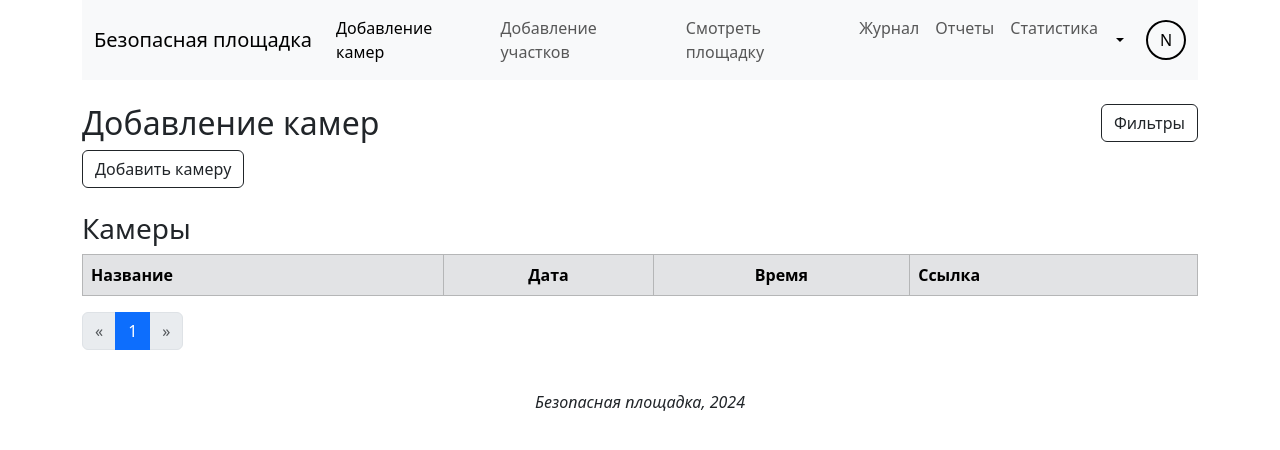
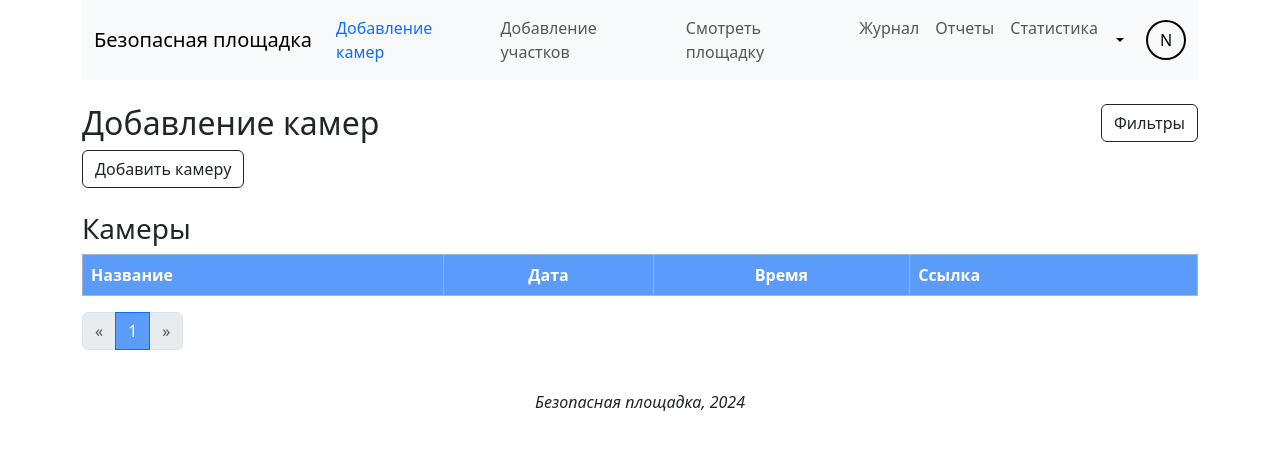
Before and after one commit to qsnk/safety_site, a Django app: page /cabinet/add-camera/ in a window 1280 px wide. Shown: the top 450 px of the page. Run offline with Django 4.2, Linux system fonts and the light colour scheme; the visitor is signed in with stand-in values (Sample User, id 1); data that the repository does not hold is empty; some libraries are stand-ins or nearby versions.

Commit message:
Added feature for watch several cameras at same time. Added style.css file. Updated templates, urls, views

```diff
--- a/safety_site/cabinet/urls.py
+++ b/safety_site/cabinet/urls.py
@@ -8,7 +8,7 @@ urlpatterns = [
     path('add-camera/', add_cameras, name='cabinet_cameras'),
     path('add-place/', add_places, name='cabinet_places'),
     path('watch/', watch_site, name='watch_site'),
-    path('watch/video', stream_video, name="stream_video"),
+    path('watch/<int:id>', stream_video, name="stream_video"),
     path('reports/', reports, name='cabinet_reports'),
     path('reports/<int:report_id>', download_word_report, name='download_word_report'),
     path('journal/', journal, name='cabinet_journal'),
--- a/safety_site/cabinet/views.py
+++ b/safety_site/cabinet/views.py
@@ -1,5 +1,4 @@
 from django.contrib.auth.decorators import login_required
-from django.http import JsonResponse
 from django.shortcuts import render, redirect, get_object_or_404
 from django.contrib import messages
 from django.contrib.auth import logout
@@ -176,10 +175,9 @@ def add_places(request):
 @login_required(login_url="/login/")
 def watch_site(request):
     sites_cache = cache.get('sites')
+    print(sites_cache)
     if request.method == "POST":
-        if 'play-button' in request.POST:
-            return stream_video(request)
-
+        form = ShowPlaceForm(request.POST, user_id=request.user)
         if 'stop-button' in request.POST:
             cache.set('sites', None, 60 * 60)
             cv2.VideoCapture().release()
@@ -188,36 +186,27 @@ def watch_site(request):
             return render(request, 'cabinet/watch_site.html', context)
 
         if 'show-button' in request.POST:
-            form = ShowPlaceForm(request.POST, user_id=request.user)
             if form.is_valid():
                 choices = form.cleaned_data["places"]
-                if choices is not None:
+                if choices:
                     sites = {place.pk: place.name for place in choices}
                     cache.set('sites', sites, 60 * 60 * 24)
                     print(sites)
                 else:
                     sites = None
                     cache.set('sites', sites, 60 * 60)
-                form = ShowPlaceForm(user_id=request.user)
                 context = {'form': form, 'sites': sites}
                 return render(request, 'cabinet/watch_site.html', context)
-    else:
-        if sites_cache is not None:
-            sites = sites_cache
-        else:
-            sites = None
 
-        cache.set('sites', sites, 60 * 60)
-        form = ShowPlaceForm(user_id=request.user)
-        places = Place.objects.filter(user_id=request.user)
-        context = {'places': places, 'sites': sites, 'form': form}
-        return render(request, 'cabinet/watch_site.html', context)
+    form = ShowPlaceForm(user_id=request.user)
+    places = Place.objects.filter(user_id=request.user)
+    context = {'places': places, 'sites': sites_cache, 'form': form}
+    return render(request, 'cabinet/watch_site.html', context)
 
-def stream_video(request):
+def stream_video(request, id):
     sites_cached = cache.get('sites')
     if sites_cached is not None:
-        index = int(list(sites_cached.keys())[0])
-        chosen_camera = Place.objects.get(pk=index).camera_id
+        chosen_camera = Place.objects.get(pk=id).camera_id
         url = chosen_camera.url
         camera = IpCamera(url)
         return StreamingHttpResponse(generate_frames(request, camera), content_type='multipart/x-mixed-replace; boundary=frame')
@@ -428,7 +417,7 @@ def generate_frames(request, camera):
     while camera.capture.isOpened():
         frame = camera.get_frame(request)
         yield (b'--frame\r\n'
-				b'Content-Type: image/jpeg\r\n\r\n' + frame + b'\r\n\r\n')
+                b'Content-Type: image/jpeg\r\n\r\n' + frame + b'\r\n\r\n')
 
 def create_pdf_report(request, title, date_time, violation_object, image_path, output_path):
     c = canvas.Canvas(output_path, pagesize=letter)
--- /dev/null
+++ b/safety_site/static/css/style.css
@@ -0,0 +1,49 @@
+button:hover{
+    background: #fff;
+    svg{
+        fill: #fff;
+    }
+}
+.nav-link.active{
+    --bs-navbar-active-color: #0d6efd;
+}
+li a:hover{
+    color: #0d6efd !important;
+}
+table{
+    --bs-table-hover-bg: #0d6efd !important;
+    --bs-table-hover-color: #fff !important;
+}
+table{
+    button:hover{
+    background: #fff;
+    svg{
+        fill: #0d6efd;
+    }
+}
+}
+table tr:hover{
+    .btn-outline-dark{
+        --bs-btn-border-color: #000000;
+        --bs-btn-hover-bg: #fff;
+    }
+    button{
+        background-color: #fff;
+    }
+    a{
+        color: #0d6efd !important;
+    }
+}
+.table-primary{
+    --bs-table-bg: #5b9bf9 !important;
+    --bs-table-color: #fff !important;
+}
+.page-item{
+    --bs-link-color: #0d6efd !important;
+    --bs-pagination-active-bg: #5b9bf9 !important;
+}
+.page-item:active{
+    li a:hover{
+        --bs-link-color: #fff !important;
+    }
+}
--- a/safety_site/templates/cabinet/add_cameras.html
+++ b/safety_site/templates/cabinet/add_cameras.html
@@ -79,7 +79,7 @@
     <div class="col">
         {% block cameras_table %}
         <table class="table table-hover table-bordered">
-            <thead class="table-secondary">
+            <thead class="table-primary">
                 <tr>
                     <th scope="col">Название</th>
                     <th class="text-center" scope="col">Дата</th>
@@ -87,7 +87,7 @@
                     <th scope="col">Ссылка</th>
                 </tr>
             </thead>
-            <tbody class="table-group-divider">
+            <tbody class="">
             {% for camera in page %}
             <tr>
                 <td>{{ camera.name }}</td>
--- a/safety_site/templates/cabinet/add_place.html
+++ b/safety_site/templates/cabinet/add_place.html
@@ -79,7 +79,7 @@
     <div class="col">
         {% block place_table %}
             <table class="table table-hover table-bordered">
-                    <thead class="table-secondary">
+                <thead class="table-primary">
                     <tr>
                         <th scope="col">Название</th>
                         <th class="text-center" scope="col">Дата</th>
@@ -88,7 +88,7 @@
                         <th scope="col">Камера</th>
                     </tr>
                 </thead>
-                    <tbody class="table-group-divider">
+                <tbody class="">
                 {% for place in page %}
                     <tr>
                         <td>{{ place.name }}</td>
--- a/safety_site/templates/cabinet/journal.html
+++ b/safety_site/templates/cabinet/journal.html
@@ -42,7 +42,7 @@
     <div class="col">
         {% block table %}
         <table class="table table-hover table-bordered">
-            <thead class="table-secondary">
+            <thead class="table-primary">
                 <tr>
                     <th class="text-center" scope="col">Дата</th>
                     <th class="text-center" scope="col">Время</th>
@@ -51,7 +51,7 @@
                     <th class="text-center" scope="col">Фото</th>
                 </tr>
             </thead>
-            <tbody class="table-group-divider">
+            <tbody class="">
                 {% for violation in page %}
                 <tr>
                     <td class="text-center">{{ violation.date_time.date }}</td>
--- a/safety_site/templates/cabinet/reports.html
+++ b/safety_site/templates/cabinet/reports.html
@@ -79,7 +79,7 @@
         {% block table %}
         <h3>Сформированные отчеты</h3>
         <table class="table table-hover table-bordered">
-            <thead class="table-secondary">
+            <thead class="table-primary">
                 <tr>
                     <th scope="col">Название</th>
                     <th class="text-center" scope="col">Сформирован</th>
@@ -87,7 +87,7 @@
                     <th class="text-center" scope="col">Файл</th>
                 </tr>
             </thead>
-            <tbody class="table-group-divider">
+            <tbody class="">
                 {% for report in page %}
                 <tr>
                     <td>{{ report.name }}</td>
--- a/safety_site/templates/cabinet/statistics.html
+++ b/safety_site/templates/cabinet/statistics.html
@@ -42,13 +42,13 @@
     <div class="col">
         {% block table %}
         <table class="table table-hover table-bordered">
-            <thead class="table-secondary">
+            <thead class="table-primary">
                 <tr>
                     <th scope="col">Месяц</th>
                     <th scope="col">Количество нарушений</th>
                 </tr>
             </thead>
-            <tbody class="table-group-divider">
+            <tbody class="">
                 {% for item in data %}
                 <tr>
                     <td>{{ item.month }}</td>
--- a/safety_site/templates/ui/base.html
+++ b/safety_site/templates/ui/base.html
@@ -6,17 +6,11 @@
     <meta charset="UTF-8">
     <meta name="viewport" content="width=device-width, initial-scale=1">
     <link href="{% static 'css/bootstrap.css' %}" rel="stylesheet">
+    <link href="{% static 'css/style.css' %}" rel="stylesheet">
     <script src="https://code.jquery.com/jquery-3.3.1.slim.min.js" integrity="sha384-q8i/X+965DzO0rT7abK41JStQIAqVgRVzpbzo5smXKp4YfRvH+8abtTE1Pi6jizo" crossorigin="anonymous"></script>
     <script type="text/javascript" src="{% static 'scripts/make_active.js' %}"></script>
     <script type="text/javascript" src="{% static 'scripts/clear_inputs.js' %}"></script>
     <script src="https://cdn.jsdelivr.net/npm/chart.js"></script>
-    <style>
-    button:hover{
-        svg{
-            fill: white;
-        }
-    }
-</style>
     <title>{% block title %} Заголовок {% endblock title %}</title>
     {% endblock head %}
 </head>
```
Also changed, not shown: safety_site/templates/cabinet/watch_site.html (+10 -15 lines). Lines whose indentation alone changed are shown as unchanged.
